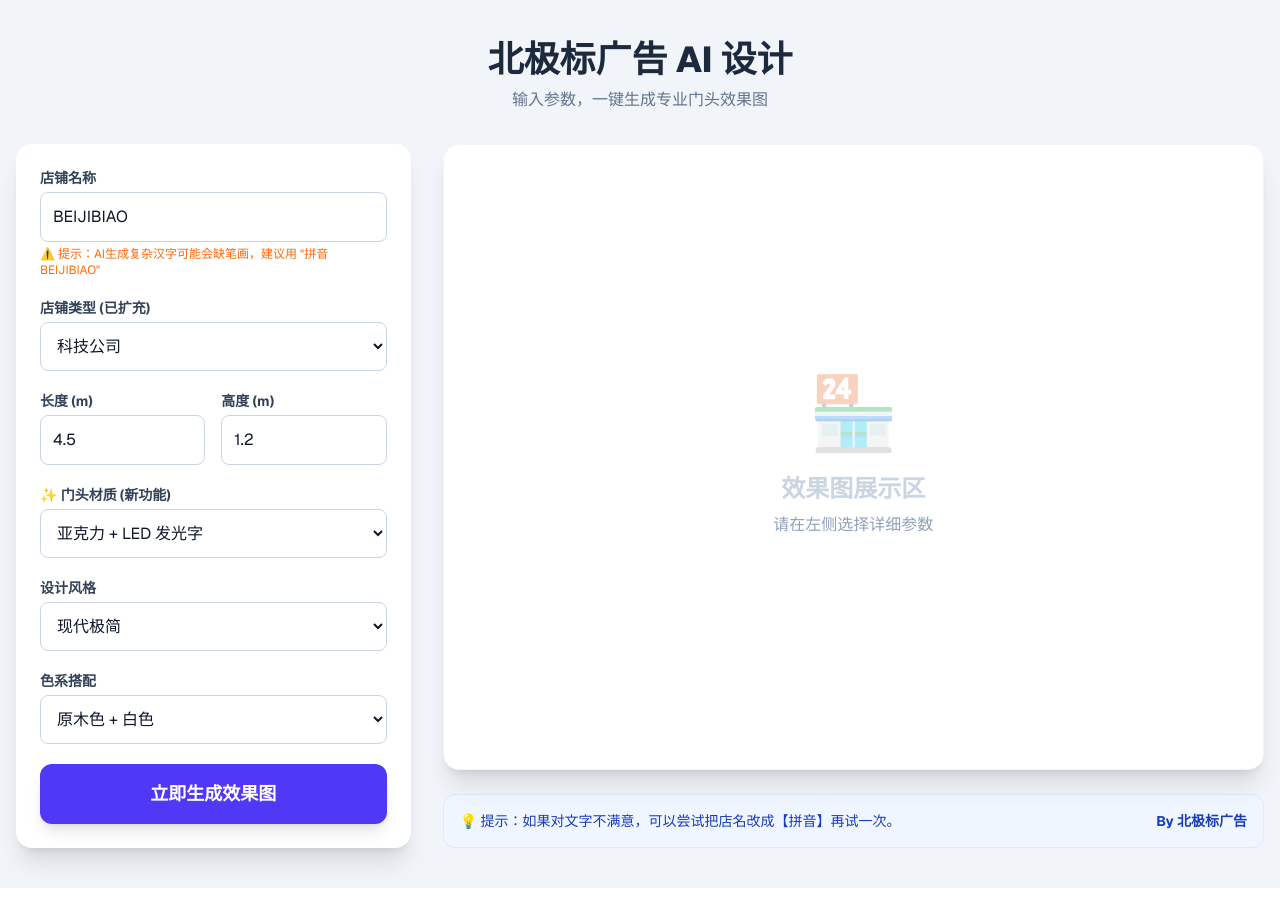
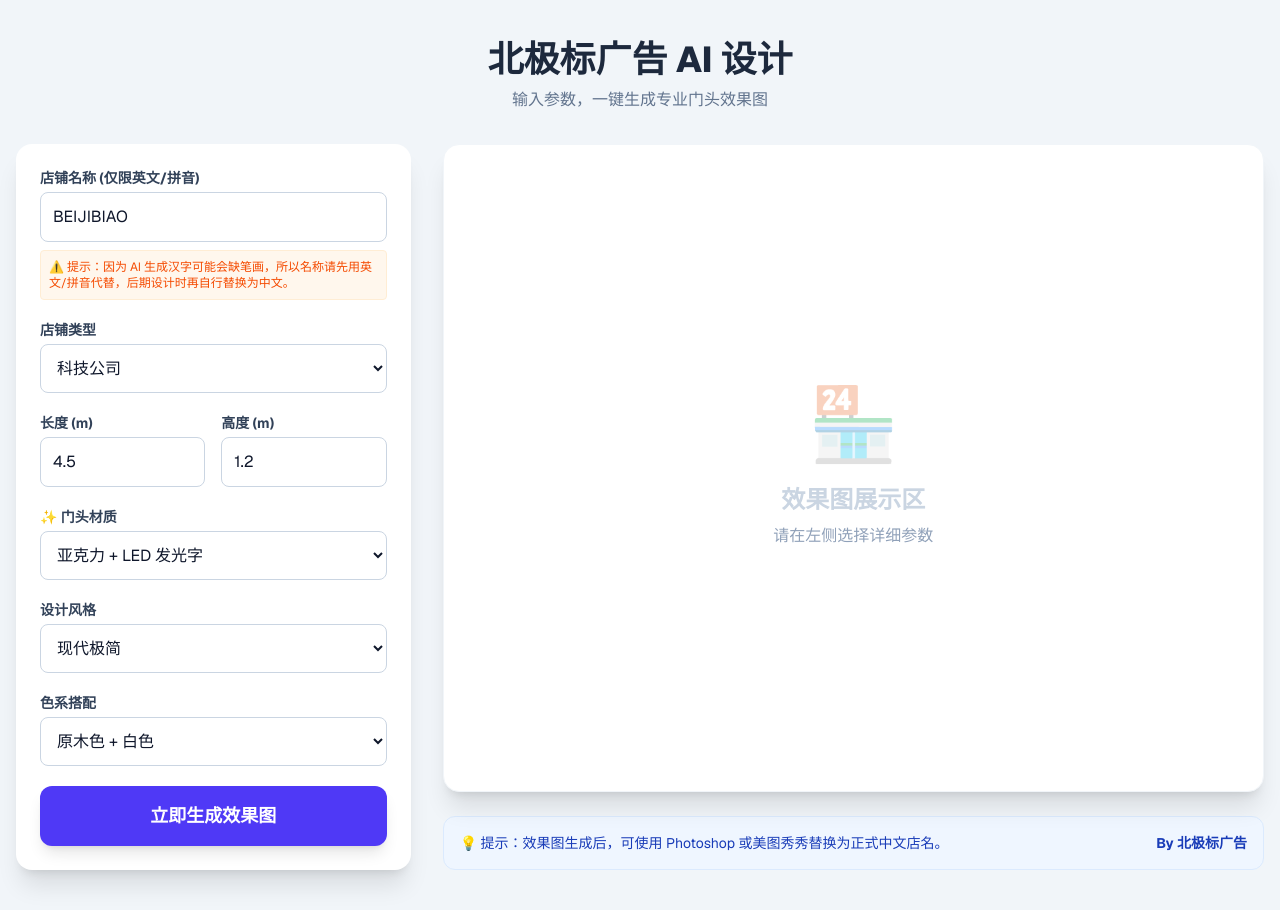
Before and after one commit to m15848068899-debug/signboard-ai-new, a Next.js app: page / in a window 1280 px wide. Before the commit the page ends 888 px from the top, so only its background shows below. Built offline with nearby package versions, Linux system fonts and the light colour scheme; what @fal-ai/client would draw is missing.

Commit message:
xianzhiyinweng

```diff
--- a/app/page.tsx
+++ b/app/page.tsx
@@ -11,13 +11,12 @@ export default function Home() {
   const [loading, setLoading] = useState(false);
   const [image, setImage] = useState<string | null>(null);
 
-  // 1. 新增了 material (材质) 字段
   const [formData, setFormData] = useState({
     shopName: "BEIJIBIAO",
     type: "technology_company",
     style: "minimalist_modern",
     color: "white_wood",
-    material: "acrylic_led", // 默认材质
+    material: "acrylic_led",
     width: "4.5",
     height: "1.2",
   });
@@ -39,11 +38,6 @@ export default function Home() {
     try {
       const sizeRatio = getAspectRatio(formData.width, formData.height);
 
-      // 2. 提示词大升级 (Prompt Engineering)
-      // 核心改动：
-      // - Front elevation view: 强制正面视角
-      // - Straight-on angle, no perspective distortion: 拒绝歪斜
-      // - 材质参数融入
       const prompt = `
         Architectural photography, Front elevation view of a ${formData.type} storefront facade.
         Straight-on angle, symmetrical composition, flat perspective, 90 degree view.
@@ -59,19 +53,17 @@ export default function Home() {
         Background: Clean building facade.
       `;
 
-     // 改回了 schnell (极速版)
+      // 这里已经确认切回了 schnell (极速版)，步数设为 4
       const result: any = await fal.subscribe("fal-ai/flux/schnell", {
         input: {
           prompt: prompt,
           image_size: sizeRatio,
-          num_inference_steps: 4, // 注意：Schnell 版本只需要 4 步，速度最快
+          num_inference_steps: 4,
           enable_safety_checker: false,
         },
         logs: true,
         onQueueUpdate: (update) => {
-          if (update.status === "IN_PROGRESS") {
-            console.log(update.logs);
-          }
+          if (update.status === "IN_PROGRESS") console.log(update.logs);
         },
       });
 
@@ -88,6 +80,16 @@ export default function Home() {
     }
   };
 
+  // 处理输入变化，强制过滤非英文字符
+  const handleNameChange = (e: React.ChangeEvent<HTMLInputElement>) => {
+    const val = e.target.value;
+    // 正则表达式：只允许 英文字母、数字、空格、减号、点、逗号、&符号
+    // 如果输入了中文，test 就会返回 false，状态就不会更新，字就打不上去了
+    if (/^[a-zA-Z0-9\s\-_.,'&]*$/.test(val)) {
+      setFormData({ ...formData, shopName: val });
+    }
+  };
+
   return (
     <div className="min-h-screen bg-slate-100 flex flex-col items-center py-10 px-4 font-sans">
       <h1 className="text-4xl font-extrabold text-slate-800 mb-2">北极标广告 AI 设计</h1>
@@ -95,26 +97,28 @@ export default function Home() {
 
       <div className="w-full max-w-7xl grid grid-cols-1 lg:grid-cols-12 gap-8">
 
-        {/* 左侧控制面板 (占 4 列) */}
+        {/* 左侧控制面板 */}
         <div className="lg:col-span-4 bg-white p-6 rounded-2xl shadow-xl h-fit">
           <form onSubmit={handleSubmit} className="space-y-5">
 
-            {/* 店铺名称 */}
+            {/* 店铺名称 (已修改：限制只能输英文) */}
             <div>
-              <label className="block text-sm font-bold text-slate-700 mb-1">店铺名称</label>
+              <label className="block text-sm font-bold text-slate-700 mb-1">店铺名称 (仅限英文/拼音)</label>
               <input
                 type="text"
                 className="w-full p-3 border border-slate-300 rounded-lg text-slate-900 focus:ring-2 focus:ring-blue-500 outline-none"
-                placeholder="建议: 拼音/英文 + 简单汉字"
+                placeholder="例如: BEIJIBIAO"
                 value={formData.shopName}
-                onChange={(e) => setFormData({...formData, shopName: e.target.value})}
+                onChange={handleNameChange} // 使用新的处理函数
               />
-              <p className="text-xs text-orange-500 mt-1">⚠️ 提示：AI生成复杂汉字可能会缺笔画，建议用 "拼音 BEIJIBIAO"</p>
+              <p className="text-xs text-orange-600 mt-2 bg-orange-50 p-2 rounded border border-orange-100">
+                ⚠️ 提示：因为 AI 生成汉字可能会缺笔画，所以名称请先用英文/拼音代替，后期设计时再自行替换为中文。
+              </p>
             </div>
 
-            {/* 场所类型 - 大幅扩充 */}
+            {/* 场所类型 */}
             <div>
-              <label className="block text-sm font-bold text-slate-700 mb-1">店铺类型 (已扩充)</label>
+              <label className="block text-sm font-bold text-slate-700 mb-1">店铺类型</label>
               <select
                 className="w-full p-3 border border-slate-300 rounded-lg text-slate-900 bg-white"
                 value={formData.type}
@@ -175,9 +179,9 @@ export default function Home() {
               </div>
             </div>
 
-            {/* 新增：材质选择 */}
+            {/* 材质 */}
             <div>
-              <label className="block text-sm font-bold text-slate-700 mb-1">✨ 门头材质 (新功能)</label>
+              <label className="block text-sm font-bold text-slate-700 mb-1">✨ 门头材质</label>
               <select
                 className="w-full p-3 border border-slate-300 rounded-lg text-slate-900 bg-white"
                 value={formData.material}
@@ -204,12 +208,12 @@ export default function Home() {
               >
                 <option value="minimalist_modern">现代极简</option>
                 <option value="cyberpunk_future">赛博朋克/科技</option>
-                <option value="industrial_loft">工业废墟风</option>
+                <option value="industrial_loft">工业风</option>
                 <option value="luxury_elegant">轻奢高端</option>
                 <option value="chinese_traditional_retro">新中式国潮</option>
                 <option value="japanese_wabi_sabi">日式寂诧风</option>
                 <option value="american_pop_art">美式波普/复古</option>
-                <option value="cute_cartoon">可爱/卡通 (适合母婴宠物)</option>
+                <option value="cute_cartoon">可爱/卡通</option>
               </select>
             </div>
 
@@ -244,7 +248,7 @@ export default function Home() {
           </form>
         </div>
 
-        {/* 右侧展示区域 (占 8 列) */}
+        {/* 右侧展示区域 */}
         <div className="lg:col-span-8 flex flex-col gap-6">
           <div className="bg-white p-4 rounded-2xl shadow-xl border border-slate-100 flex-1 min-h-[600px] flex items-center justify-center relative overflow-hidden group">
             {image ? (
@@ -254,7 +258,6 @@ export default function Home() {
                   alt="Result"
                   className="max-w-full max-h-[80vh] object-contain shadow-2xl rounded-lg"
                 />
-                {/* 悬浮下载按钮 */}
                 <div className="absolute bottom-8 right-8 opacity-0 group-hover:opacity-100 transition-opacity">
                   <a href={image} download className="px-8 py-3 bg-green-600 text-white rounded-full font-bold shadow-lg hover:bg-green-700 flex items-center gap-2">
                     <span>⬇️</span> 下载原图
@@ -280,9 +283,8 @@ export default function Home() {
             )}
           </div>
 
-          {/* 底部提示栏 */}
           <div className="bg-blue-50 p-4 rounded-xl border border-blue-100 text-blue-800 text-sm flex justify-between items-center">
-             <span>💡 提示：如果对文字不满意，可以尝试把店名改成【拼音】再试一次。</span>
+             <span>💡 提示：效果图生成后，可使用 Photoshop 或美图秀秀替换为正式中文店名。</span>
              <span className="font-bold">By 北极标广告</span>
           </div>
         </div>
```
